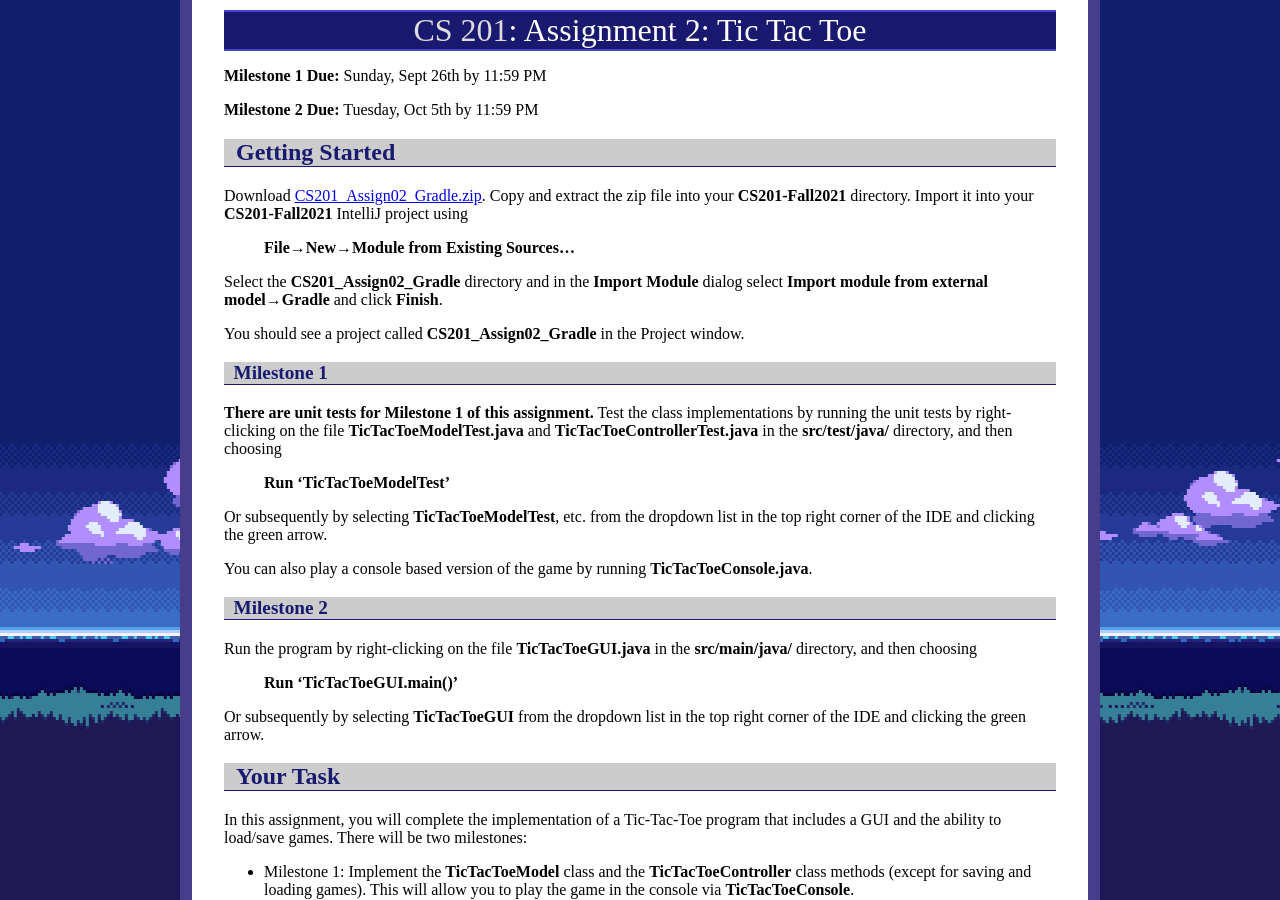
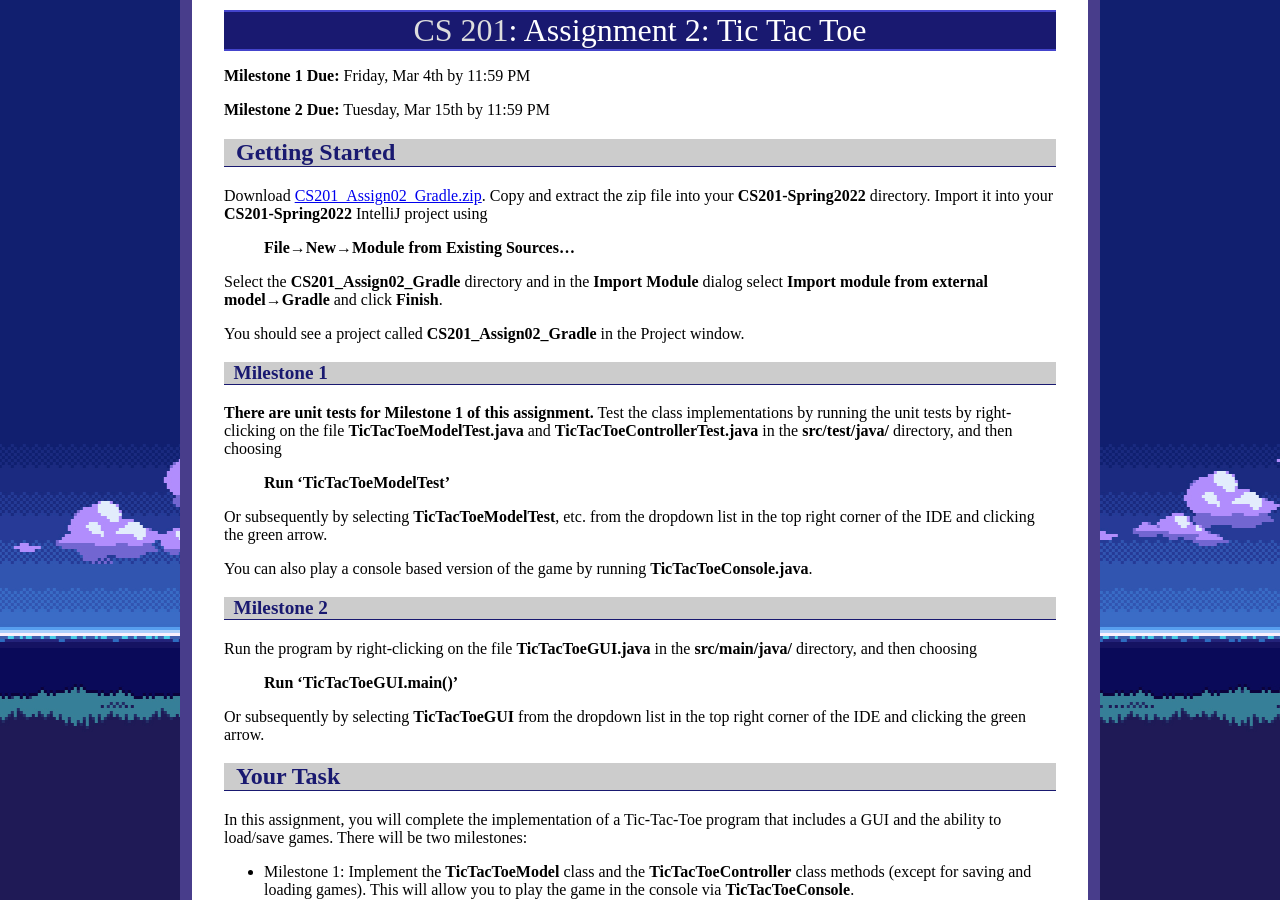
Before and after one commit to ycpcs/cs201-spring2022, a Jekyll site: the page built from assign/assign02.md, in a window 1280 px wide and 900 px high. Built offline with Jekyll 4.4.1, drawn with Linux system fonts in a browser that asks for light colours.

Commit message:
add assign02
add assign02

```diff
--- a/assign/assign02.md
+++ b/assign/assign02.md
@@ -3,13 +3,13 @@ layout: default
 title: "Assignment 2: Tic Tac Toe"
 ---
 
-**Milestone 1 Due:** Sunday, Sept 26th by 11:59 PM
+**Milestone 1 Due:** Friday, Mar 4th by 11:59 PM
 
-**Milestone 2 Due:** Tuesday, Oct 5th by 11:59 PM
+**Milestone 2 Due:** Tuesday, Mar 15th by 11:59 PM
 
 ## Getting Started
 
-Download [CS201\_Assign02\_Gradle.zip](CS201_Assign02_Gradle.zip). Copy and extract the zip file into your **CS201-Fall2021** directory. Import it into your **CS201-Fall2021** IntelliJ project using
+Download [CS201\_Assign02\_Gradle.zip](CS201_Assign02_Gradle.zip). Copy and extract the zip file into your **CS201-Spring2022** directory. Import it into your **CS201-Spring2022** IntelliJ project using
 
 > **File&rarr;New&rarr;Module from Existing Sources...**
 
```
Also changed, not shown: assign/index.md (+1 -0 lines), index.md (+3 -0 lines), js/AACONFIG-scheduleInfo.js (+4 -4 lines), 1 other file.
